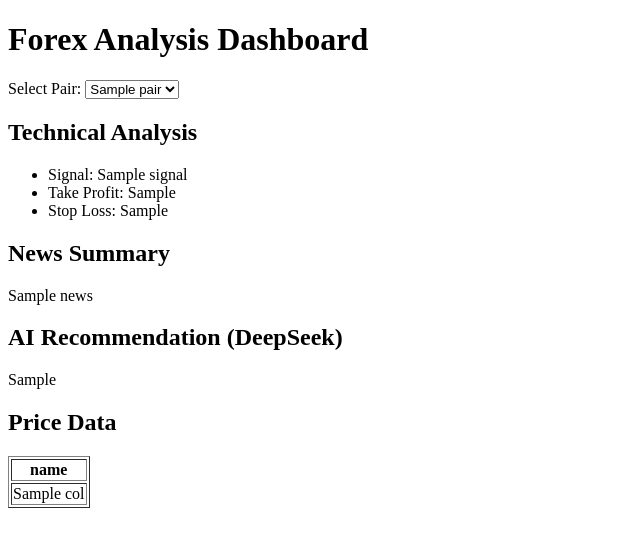
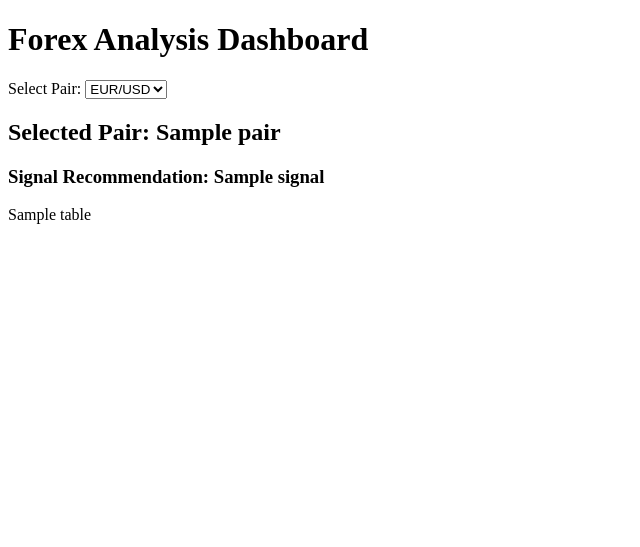
Before and after one commit to andromanxxxx-gif/forex-analysis-system, a Flask app: template dashboard/template/index.html in a window 1280 px wide. Shown: the top 547 px of the page, without its empty margins (0-640 px from the left). Run offline with Flask 3, Linux system fonts and the light colour scheme; the template is opened without the code that fills it: most values are stand-ins (such as "Sample title", 1, 10 or a date in 2020).

Commit message:
Update index.html

```diff
--- a/dashboard/template/index.html
+++ b/dashboard/template/index.html
@@ -2,46 +2,26 @@
 <html>
 <head>
     <title>Forex Analysis Dashboard</title>
+    <style>
+        table.data {border-collapse: collapse; width: 100%;}
+        table.data th, table.data td {border: 1px solid #ddd; padding: 8px;}
+        table.data th {background-color: #f2f2f2;}
+    </style>
 </head>
 <body>
     <h1>Forex Analysis Dashboard</h1>
-
-    <form method="POST">
+    <form method="post">
         <label for="pair">Select Pair:</label>
-        <select name="pair" onchange="this.form.submit()">
-            {% for p in pairs %}
-            <option value="{{ p }}" {% if p == selected_pair %}selected{% endif %}>{{ p }}</option>
-            {% endfor %}
+        <select name="pair" id="pair" onchange="this.form.submit()">
+            <option value="EUR/USD" {% if pair=='EUR/USD' %}selected{% endif %}>EUR/USD</option>
+            <option value="GBP/USD" {% if pair=='GBP/USD' %}selected{% endif %}>GBP/USD</option>
+            <option value="USD/JPY" {% if pair=='USD/JPY' %}selected{% endif %}>USD/JPY</option>
         </select>
     </form>
-
-    <h2>Technical Analysis</h2>
-    <ul>
-        <li>Signal: {{ signal.signal }}</li>
-        <li>Take Profit: {{ signal.TP }}</li>
-        <li>Stop Loss: {{ signal.SL }}</li>
-    </ul>
-
-    <h2>News Summary</h2>
-    <p>{{ news }}</p>
-
-    <h2>AI Recommendation (DeepSeek)</h2>
-    <p>{{ ai_reco }}</p>
-
-    <h2>Price Data</h2>
-    <table border="1">
-        <tr>
-            {% for col in df[0].keys() %}
-            <th>{{ col }}</th>
-            {% endfor %}
-        </tr>
-        {% for row in df %}
-        <tr>
-            {% for col in row.values() %}
-            <td>{{ col }}</td>
-            {% endfor %}
-        </tr>
-        {% endfor %}
-    </table>
+    <h2>Selected Pair: {{ pair }}</h2>
+    <h3>Signal Recommendation: {{ signal }}</h3>
+    {% for table in tables %}
+        {{ table|safe }}
+    {% endfor %}
 </body>
 </html>
```
